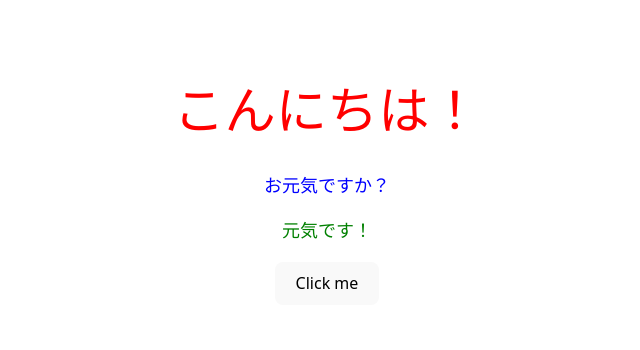
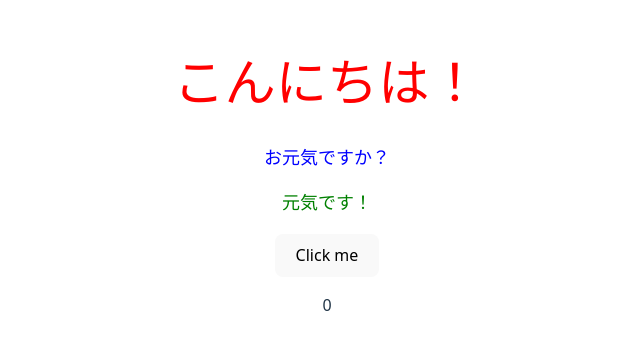
Before and after one commit to 5hvn5vk3/udemy-js-react, a React (Vite) app in the folder udemy-react/: page / in a window 1280 px wide. Shown: the part 224-574 px from the top of the page, without its empty margins (313-953 px from the left). Built offline with nearby package versions, Linux system fonts and the light colour scheme.

Commit message:
Stateの勉強

```diff
--- a/udemy-react/src/App.jsx
+++ b/udemy-react/src/App.jsx
@@ -5,16 +5,17 @@ import "./App.css";
 import { ColorfulMessage } from "./components/ColorfulMessage";
 
 export const App = () => {
-  const onClickButton = () => {
-    alert("clicked");
+  const [num, setNum] = useState(0);
+  const onClickCountUp = () => {
+    setNum(num + 1);
   };
-
   return (
     <>
       <h1 style = {{color: "red"}}>こんにちは！</h1>
       <ColorfulMessage color = "blue">お元気ですか？</ColorfulMessage>
       <ColorfulMessage color = "green">元気です！</ColorfulMessage>
-      <button onClick = {onClickButton}>Click me</button>
+      <button onClick = {onClickCountUp}>Click me</button>
+      <p>{num}</p>
     </>
   );
 };
```
